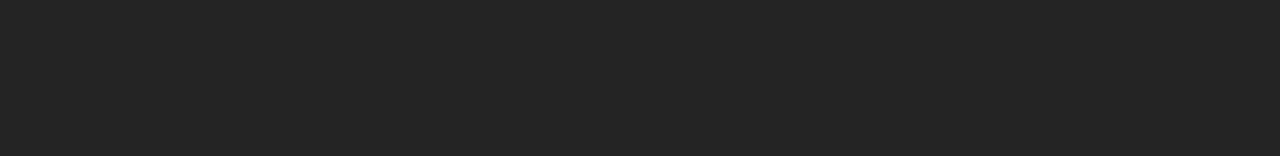
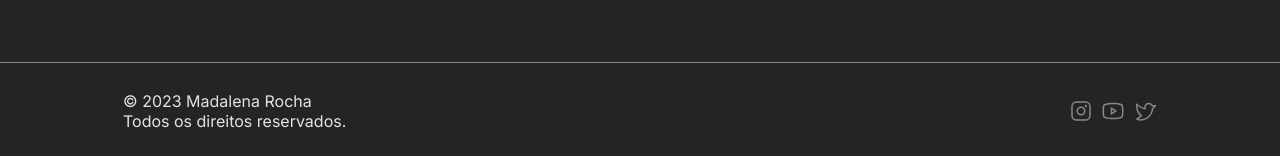
Before and after one commit to madalena-rocha/portfolio-2.0, a React (Vite) app: page / in a window 1280 px wide. Shown: the part 3412-3568 px from the top of the page. Before the commit the page ends 3474 px from the top, so only its background shows below. Built offline with nearby package versions, Linux system fonts and the light colour scheme.

Commit message:
:sparkles: add component Footer

```diff
--- a/src/App.jsx
+++ b/src/App.jsx
@@ -18,6 +18,7 @@
 import { Project } from "./components/Project";
 import { Tag } from "./components/Tag";
 import { Certificate } from "./components/Certificate";
+import { Footer } from "./components/Footer";
 
 import { register } from "swiper/element/bundle";
 register();
@@ -225,6 +226,8 @@
           </div>
         </Section>
       </main>
+
+      <Footer />
     </Container>
   );
 }
--- /dev/null
+++ b/src/components/Footer/index.jsx
@@ -0,0 +1,19 @@
+import { InstagramLogo, TwitterLogo, YoutubeLogo } from "@phosphor-icons/react";
+import { Container } from "./styles";
+
+export function Footer() {
+  return (
+    <Container>
+      <div>
+        <p>© 2023 Madalena Rocha</p>
+        <p>Todos os direitos reservados.</p>
+      </div>
+
+      <div className="social-media">
+        <a href="https://www.instagram.com/madalena.machado.rocha/"><InstagramLogo size={24} /></a>
+        <a href="https://www.youtube.com/@madalenamachadorocha"><YoutubeLogo size={24} /></a>
+        <a href="https://twitter.com/MadalenaMRocha"><TwitterLogo size={24} /></a>
+      </div>
+    </Container>
+  );
+}
--- /dev/null
+++ b/src/components/Footer/styles.js
@@ -0,0 +1,27 @@
+import styled from "styled-components";
+
+export const Container = styled.footer`
+  grid-area: footer;
+  width: 100%;
+
+  display: flex;
+  align-items: center;
+  justify-content: space-between;
+  gap: 3.2rem;
+
+  border-top: 1px solid ${({ theme }) => theme.COLORS.GRAY_200};
+  padding: 2.8rem;
+
+  .social-media {
+    display: flex;
+    gap: 0.8rem;
+
+    a {
+      display: flex;
+    }
+  }
+
+  @media (min-width: 1024px) {
+    padding-inline: 12.3rem;
+  }
+`;
```
